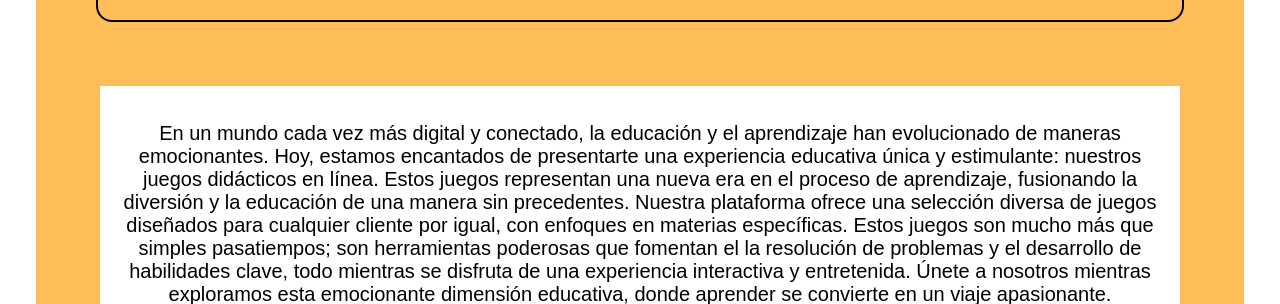
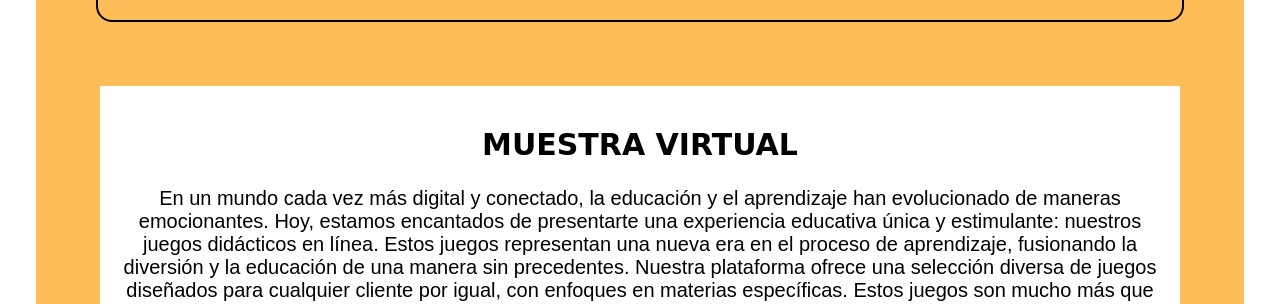
Before and after one commit to WebRettDown/Proyecto-Final, a plain HTML site: page index.html in a window 1280 px wide. Shown: the part 3640-3944 px from the top of the page. Drawn offline with Linux system fonts and the light colour scheme.

Commit message:
Update index.html

```diff
--- a/index.html
+++ b/index.html
@@ -120,6 +120,7 @@
                     </div>
 
                     <div class="addition" id="online">
+                        <h2>MUESTRA VIRTUAL</h2>
                         <p>
                             En un mundo cada vez más digital y conectado, la educación y el aprendizaje han
                             evolucionado de maneras emocionantes. Hoy, estamos encantados de presentarte una experiencia
```
